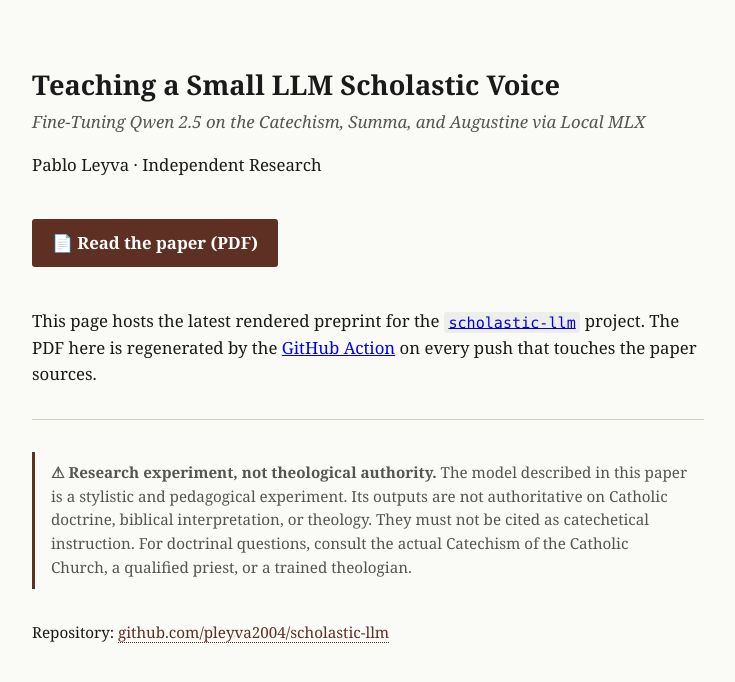
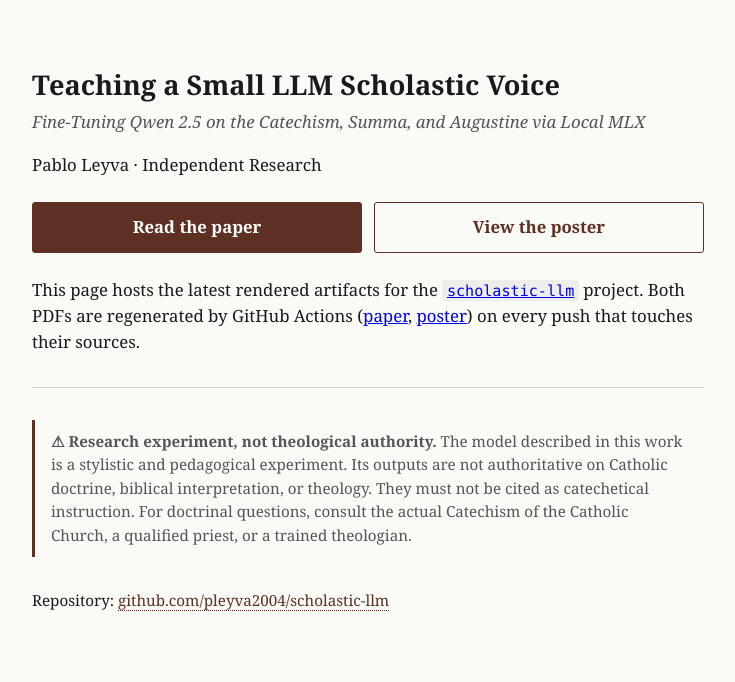
Before and after one commit to pleyva2004/scholastic-llm, a plain HTML site: page docs/index.html in a window 1280 px wide. Shown: the whole page, without its empty margins (272-1007 px from the left). Drawn offline with Linux system fonts and the light colour scheme.

Commit message:
Add A0 portrait conference poster with auto-render CI
- poster/main.tex: 2-column A0 portrait Gemini-themed poster
  (Phase 1 headline + Phase 2 'in progress' note, QR to repo)
- poster/beamerthemegemini.sty + beamercolorthemegemini.sty:
  vendored Anish Athalye Gemini theme (MIT)
- poster/figures/{pipeline,rubric-bars}.tex: reused verbatim
  from paper/figures
- .github/workflows/build-poster.yml: builds on push to poster/**,
  auto-commits docs/poster.pdf via [skip ci], attaches to releases
- docs/index.html: side-by-side CTAs for paper + poster
- .gitignore: add poster/ build artifacts

```diff
--- a/docs/index.html
+++ b/docs/index.html
@@ -3,7 +3,7 @@
 <head>
   <meta charset="utf-8" />
   <meta name="viewport" content="width=device-width, initial-scale=1" />
-  <title>scholastic-llm — paper</title>
+  <title>scholastic-llm — paper &amp; poster</title>
   <meta name="description" content="Fine-tuning Qwen 2.5 to debate philosophy in a scholastic register, grounded in the Catechism of the Catholic Church." />
   <style>
     :root {
@@ -35,17 +35,29 @@
       color: var(--muted);
       font-size: 0.95rem;
     }
+    .cta-row {
+      display: flex;
+      flex-wrap: wrap;
+      gap: 0.75rem;
+      margin: 1.5rem 0;
+    }
     .cta {
       display: inline-block;
-      margin: 1.5rem 0;
       padding: 0.7rem 1.25rem;
       background: var(--accent);
       color: #fff;
       text-decoration: none;
       border-radius: 3px;
       font-weight: 600;
+      border: 1px solid var(--accent);
+      flex: 1 1 14rem;
+      text-align: center;
     }
-    .cta:hover { opacity: 0.9; }
+    .cta.secondary {
+      background: transparent;
+      color: var(--accent);
+    }
+    .cta:hover { opacity: 0.85; }
     .links { font-size: 0.95rem; }
     .links a { color: var(--accent); text-decoration: none; border-bottom: 1px dotted var(--accent); }
     hr { border: none; border-top: 1px solid var(--rule); margin: 2rem 0; }
@@ -58,19 +70,23 @@
   <p class="sub">Fine-Tuning Qwen 2.5 on the Catechism, Summa, and Augustine via Local MLX</p>
   <p>Pablo Leyva · Independent Research</p>
 
-  <a class="cta" href="main.pdf">📄 Read the paper (PDF)</a>
+  <div class="cta-row">
+    <a class="cta" href="main.pdf">Read the paper</a>
+    <a class="cta secondary" href="poster.pdf">View the poster</a>
+  </div>
 
-  <p>This page hosts the latest rendered preprint for the
+  <p>This page hosts the latest rendered artifacts for the
     <a href="https://github.com/pleyva2004/scholastic-llm"><code>scholastic-llm</code></a>
-    project. The PDF here is regenerated by the
-    <a href="https://github.com/pleyva2004/scholastic-llm/actions/workflows/build-paper.yml">GitHub Action</a>
-    on every push that touches the paper sources.</p>
+    project. Both PDFs are regenerated by GitHub Actions
+    (<a href="https://github.com/pleyva2004/scholastic-llm/actions/workflows/build-paper.yml">paper</a>,
+    <a href="https://github.com/pleyva2004/scholastic-llm/actions/workflows/build-poster.yml">poster</a>)
+    on every push that touches their sources.</p>
 
   <hr />
 
   <div class="notice">
     <strong>⚠ Research experiment, not theological authority.</strong>
-    The model described in this paper is a stylistic and pedagogical
+    The model described in this work is a stylistic and pedagogical
     experiment. Its outputs are not authoritative on Catholic doctrine,
     biblical interpretation, or theology. They must not be cited as
     catechetical instruction. For doctrinal questions, consult the actual
```
Also changed, not shown: 8 other files.
